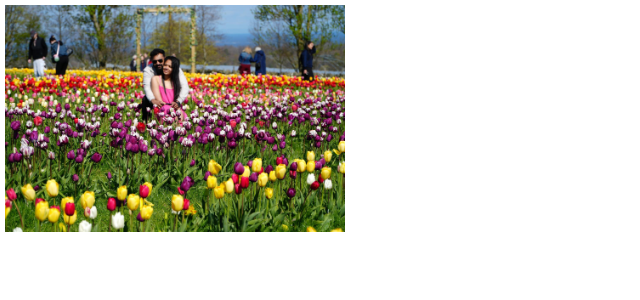
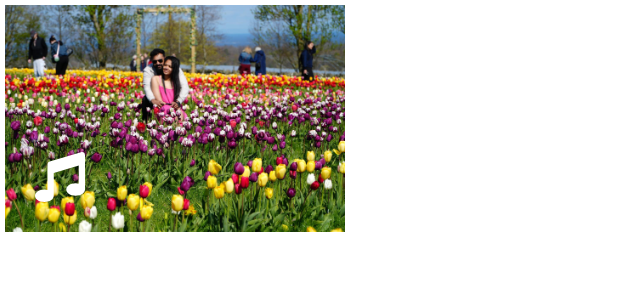
Before and after one commit to saptisunil1/wedding-invitation, a React (Create React App) app: page / in a window 1280 px wide. Both pictures are taken after a click on the button "Start". Shown: the top 300 px of the page, without its empty margins (0-640 px from the left). Built offline with nearby package versions, Linux system fonts and the light colour scheme.

Commit message:
add song

```diff
--- a/src/component/Page1.js
+++ b/src/component/Page1.js
@@ -1,5 +1,6 @@
-import { useState } from "react";
+import { useState, useRef, useEffect } from "react";
 import { Carousel } from "react-bootstrap";
+import { FaMusic } from "react-icons/fa";
 import pik10 from "../images/pik10.jpeg";
 import pik9 from "../images/pik9.jpeg";
 import pik3 from "../images/pik3.jpeg";
@@ -8,26 +9,66 @@ import Page3text from "./Page3text";
 import Page2text from "./Page2text";
 import Page4text from "./Page4text";
 import Page5text from "./Page5text";
+import song from "../images/song.mp3";
 
 function Page1() {
     const [page, setPage] = useState(0);
+    const [isPlaying, setIsPlaying] = useState(true);
+
+    const audioRef = useRef(null);
+
+    useEffect(() => {
+        audioRef.current = new Audio(song);
+        audioRef.current.loop = true;
+        audioRef.current.volume = 0.5;
+        audioRef.current.play().catch(() => {
+            setIsPlaying(false);
+        });
+
+        return () => {
+            audioRef.current.pause();
+        };
+    }, []);
+
+    const toggleMusic = () => {
+        if (!audioRef.current) return;
+
+        if (isPlaying) {
+            audioRef.current.pause();
+        } else {
+            audioRef.current.play();
+        }
+
+        setIsPlaying(!isPlaying);
+    };
 
     return (
         <div className="carousel-wrapper">
-            <Carousel interval={3000} controls={false} indicators={false} pause={false} touch={false}>
+            <Carousel
+                interval={3000}
+                controls={false}
+                indicators={false}
+                pause={false}
+                touch={false}
+            >
                 <Carousel.Item>
-                    <img className="responsive-img" src={pik3} alt="ResponsiveImg1" />
+                    <img className="responsive-img" src={pik3} />
                 </Carousel.Item>
                 <Carousel.Item>
-                    <img className="responsive-img" src={pik9} alt="ResponsiveImg1" />
+                    <img className="responsive-img" src={pik9} />
                 </Carousel.Item>
                 <Carousel.Item>
-                    <img className="responsive-img" src={pik10} alt="ResponsiveImg1" />
+                    <img className="responsive-img" src={pik10} />
                 </Carousel.Item>
             </Carousel>
+            <div className="text-overlay4">
+                <div className="music-icon" onClick={toggleMusic}>
+                    <FaMusic color={isPlaying ? "white" : "gray"} size={50} />
+                </div>
+            </div>
 
             {page === 0 && (
-                <Page1text onSwipeUp={() => setPage(1)} onSwipeDown={() => { }} />
+                <Page1text onSwipeUp={() => setPage(1)} />
             )}
 
             {page === 1 && (
--- a/src/myCss.css
+++ b/src/myCss.css
@@ -310,3 +310,29 @@ body {
   font-family: "Great Vibes", cursive;
   color: #333;
 }
+
+.music-icon {
+  position: absolute;
+  bottom: calc(30px + env(safe-area-inset-bottom));
+  left: 30px;
+  z-index: 99999;
+  width: 60px;
+  height: 60px;
+  display: flex;
+  align-items: center;
+  justify-content: center;
+  border-radius: 50%;
+  /* background: rgba(0, 0, 0, 0.5);
+  border: 1px solid white; */
+  cursor: pointer;
+  pointer-events: auto;
+}
+
+.text-overlay4 {
+  position: absolute;
+  left: 50%;
+  transform: translateX(-50%);
+  text-align: center;
+  width: 100%;
+  z-index: 10;
+}
```
Also changed, not shown: src/component/musicIcon.js (deleted, +0 -7 lines), 1 other file (tests, documents, lock files or other folders).
